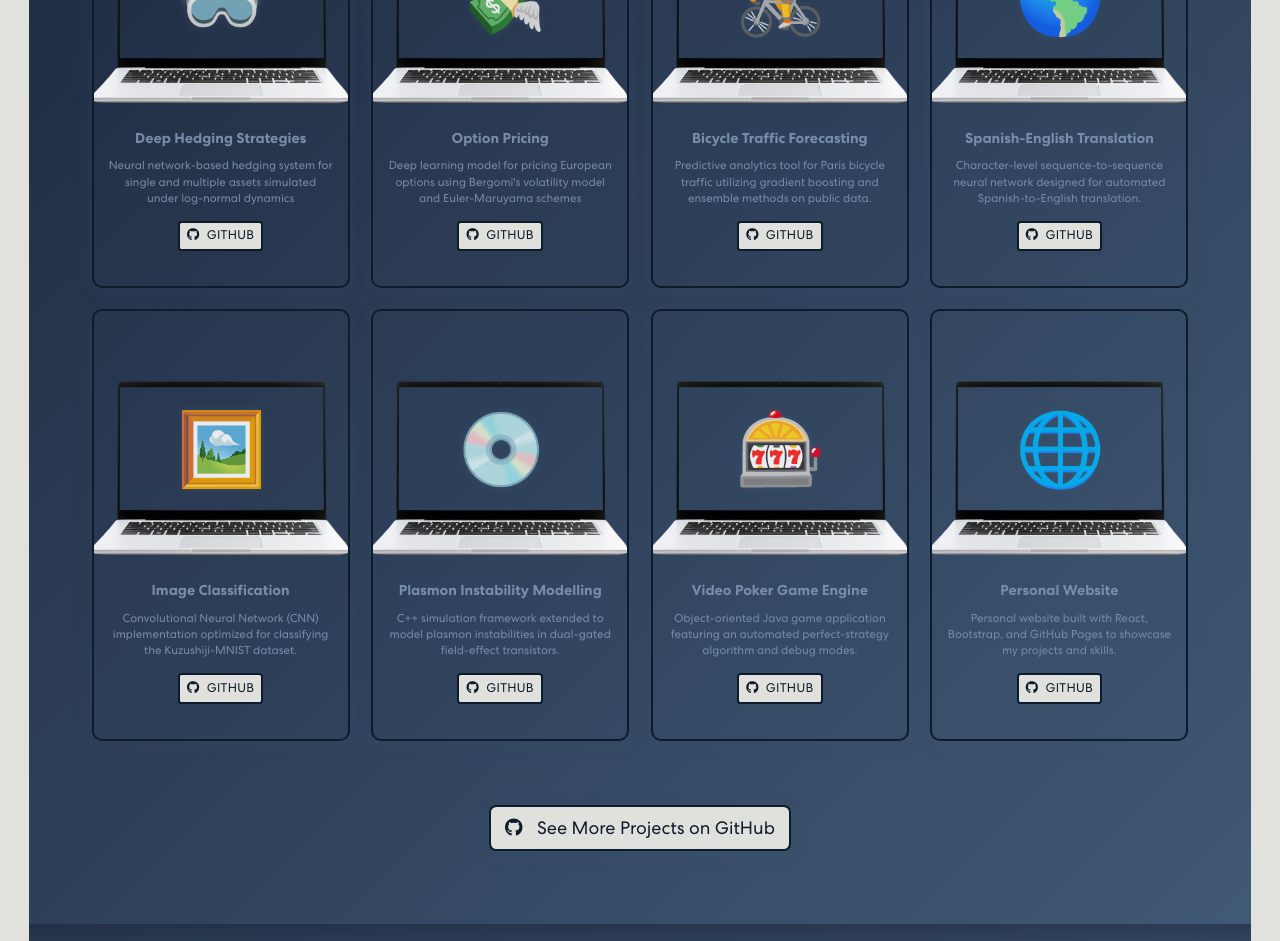
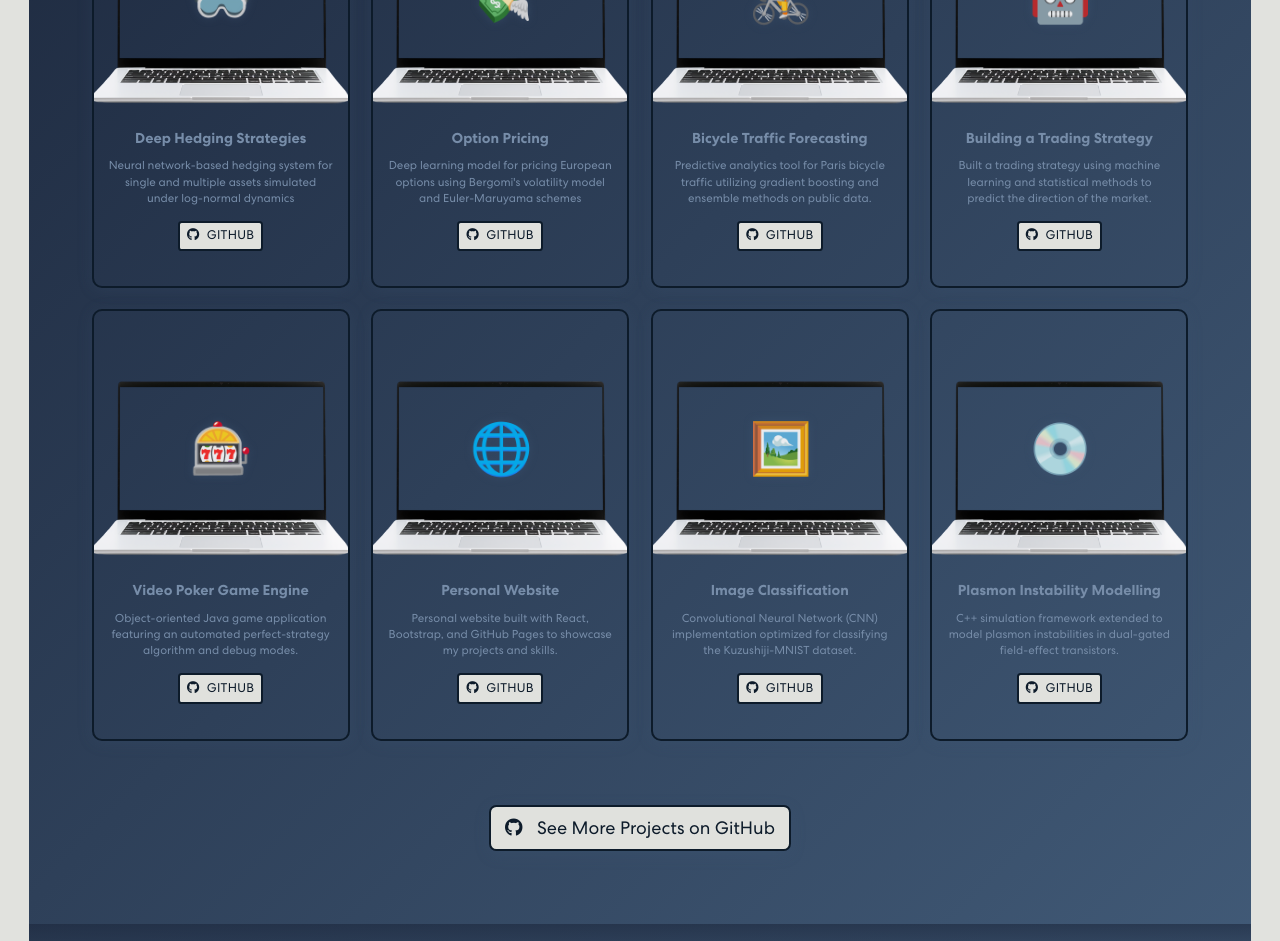
Before and after one commit to rafafvs/rafafvs.github.io, a React (Create React App) app in the folder cv_portfolio/: page / in a window 1280 px wide. Shown: the part 9300-10241 px from the top of the page. Built offline with nearby package versions, Linux system fonts and the light colour scheme.

Commit message:
updated cv and project items

```diff
--- a/cv_portfolio/src/App.css
+++ b/cv_portfolio/src/App.css
@@ -1020,7 +1020,7 @@ span.navbar-text {
 }
 
 .screenshot-placeholder {
-  font-size: 5rem;
+  font-size: 3.5rem;
   color: var(--primary);
   opacity: 0.9;
   text-shadow: 0 0 10px rgba(65, 90, 119, 0.5);
@@ -1119,7 +1119,7 @@ span.navbar-text {
   }
 
   .screenshot-placeholder {
-    font-size: 3rem;
+    font-size: 2.5rem;
   }
 
   .project-title {
@@ -1142,7 +1142,7 @@ span.navbar-text {
   }
 
   .screenshot-placeholder {
-    font-size: 3rem;
+    font-size: 2.5rem;
   }
 
   .project-buttons {
--- a/cv_portfolio/src/data/projects.js
+++ b/cv_portfolio/src/data/projects.js
@@ -24,11 +24,27 @@ export const projects = [
     backgroundImage: "https://images.unsplash.com/photo-1469474968028-56623f02e42e?auto=format&fit=crop&w=900&q=80"
   },
   {
-    name: "Spanish-English Translation",
-    description: "Character-level sequence-to-sequence neural network designed for automated Spanish-to-English translation.",
-    technologies: ["Python", "TensorFlow", "Keras", "Natural Language Processing (NLP)"],
-    githubUrl: "https://github.com/rafafvs/Translator_EnglishSpanish.git",
-    screenshot: "🌎",
+    name: "Building a Trading Strategy",
+    description: "Built a trading strategy using machine learning and statistical methods to predict the direction of the market.",
+    githubUrl: "https://github.com/p-haas/AI_QTS_final_project.git",
+    technologies: ["Python", "Gradient Boosting", "Ensemble", "Time Series", "Feature Engineering"],
+    screenshot: "🤖",
+    backgroundImage: "https://images.unsplash.com/photo-1469474968028-56623f02e42e?auto=format&fit=crop&w=900&q=80"
+  },
+  {
+    name: "Video Poker Game Engine",
+    description: "Object-oriented Java game application featuring an automated perfect-strategy algorithm and debug modes.",
+    technologies: ["Java", "Object-oriented Programming", "Perfect Strategy Algorithm", "Debug Modes"],
+    githubUrl: "https://github.com/rafafvs/VideoPoker.git",
+    screenshot: "🎰",
+    backgroundImage: "https://images.unsplash.com/photo-1469474968028-56623f02e42e?auto=format&fit=crop&w=900&q=80"
+  },
+  {
+    name: "Personal Website",
+    description: "Personal website built with React, Bootstrap, and GitHub Pages to showcase my projects and skills.",
+    technologies: ["React", "Bootstrap", "GitHub Pages"],
+    githubUrl: "https://github.com/rafafvs/rafafvs.github.io.git",
+    screenshot: "🌐",
     backgroundImage: "https://images.unsplash.com/photo-1469474968028-56623f02e42e?auto=format&fit=crop&w=900&q=80"
   },
   {
@@ -47,20 +63,4 @@ export const projects = [
     screenshot: "💿",
     backgroundImage: "https://images.unsplash.com/photo-1469474968028-56623f02e42e?auto=format&fit=crop&w=900&q=80"
   },
-  {
-    name: "Video Poker Game Engine",
-    description: "Object-oriented Java game application featuring an automated perfect-strategy algorithm and debug modes.",
-    technologies: ["Java", "Object-oriented Programming", "Perfect Strategy Algorithm", "Debug Modes"],
-    githubUrl: "https://github.com/rafafvs/VideoPoker.git",
-    screenshot: "🎰",
-    backgroundImage: "https://images.unsplash.com/photo-1469474968028-56623f02e42e?auto=format&fit=crop&w=900&q=80"
-  },
-  {
-    name: "Personal Website",
-    description: "Personal website built with React, Bootstrap, and GitHub Pages to showcase my projects and skills.",
-    technologies: ["React", "Bootstrap", "GitHub Pages"],
-    githubUrl: "https://github.com/rafafvs/rafafvs.github.io.git",
-    screenshot: "🌐",
-    backgroundImage: "https://images.unsplash.com/photo-1469474968028-56623f02e42e?auto=format&fit=crop&w=900&q=80"
-  }
 ];
```
Also changed, not shown: 2 other files (tests, documents, lock files or other folders).
